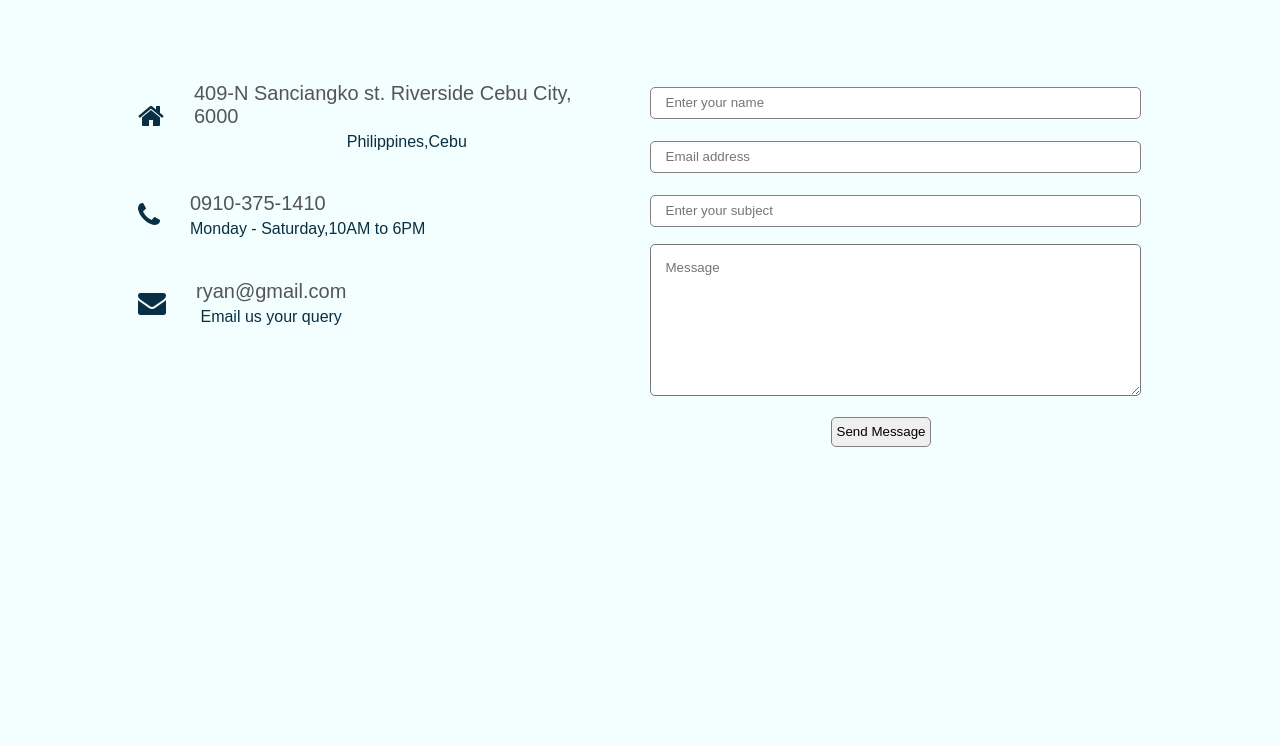
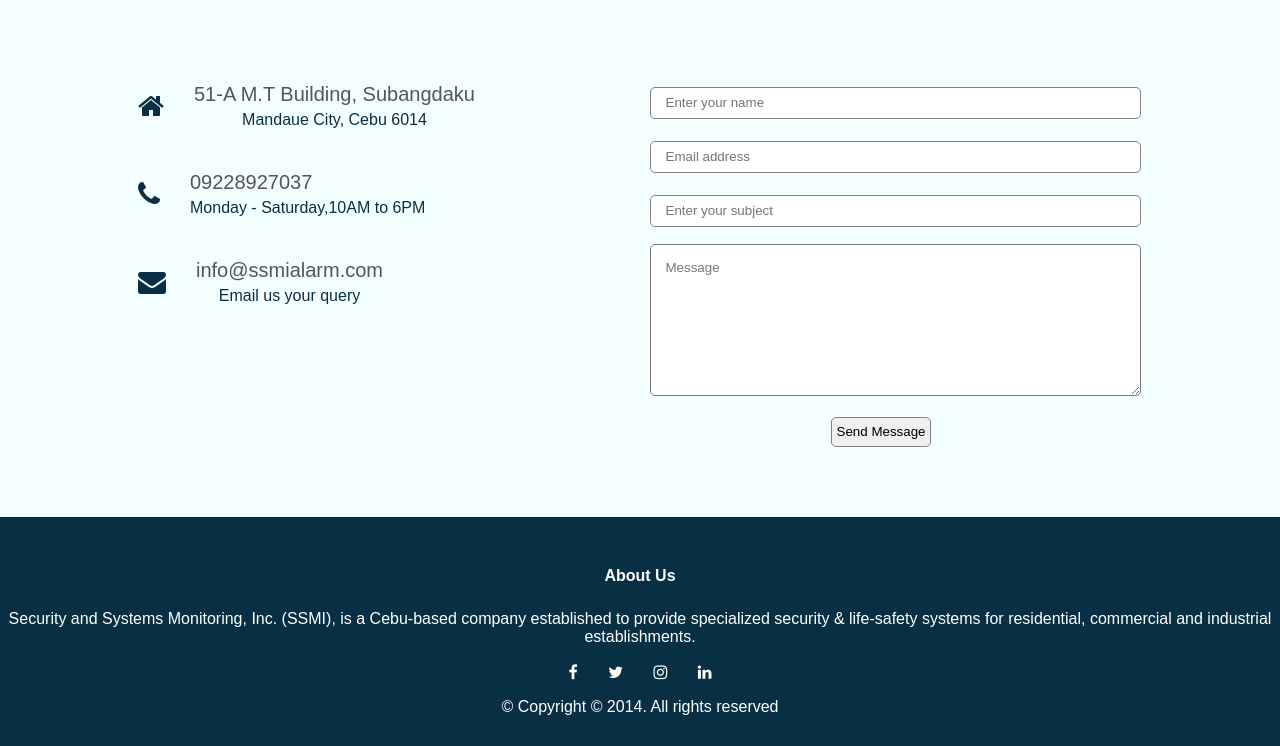
Before and after one commit to rmac3392/SSMI, a plain HTML site: page index.html in a window 1280 px wide. Shown: the part 6664-7410 px from the top of the page. Before the commit the page ends 7181 px from the top, so only its background shows below. Drawn offline with nearby package versions, Linux system fonts and the light colour scheme.

Commit message:
Footer update

```diff
--- a/index.html
+++ b/index.html
@@ -15,13 +15,13 @@
     </div>
     <div class="nav-links">
         <nav>
-            <a class="link" href="">HOME</a>
-            <a class="link" href="">ABOUT</a>
-            <a class="link" href="">SERVICES</a>
-            <a class="link" href="">PROJECTS</a>
-            <a class="link" href="">PRODUCTS</a>
-            <a class="link" href="">CAREERS</a>
-            <a class="link" href="">CONTACT US</a>
+            <a class="link" href="index.html">HOME</a>
+            <a class="link" href="#about">ABOUT</a>
+            <a class="link" href="#services">SERVICES</a>
+            <a class="link" href="#projects">PROJECTS</a>
+            <a class="link" href="#prod">PRODUCTS</a>
+            <a class="link" href="#car">CAREERS</a>
+            <a class="link" href="#con">CONTACT US</a>
             <a href="" class="login-button">LOGIN</a>
         </nav>
     </div>
@@ -117,9 +117,9 @@
     <br>
     <br>
     <br>
-    <section class="about-us-section">
-            <h1><u>About Us</u></h1> <br> <br>
-            <div class="intro">
+    <section class="about-us-section" >
+            <h1 id="about"><u>About Us</u></h1> <br> <br>
+            <div class="intro" >
                 <p>
                 <span class="question">Security and Systems Monitoring, Inc. (SSMI)</span>, is a Cebu-based company established to provide specialized security & life-safety systems for residential, commercial and industrial establishments. The Company has been protecting families and businesses since 1996 and is serving more than 5000 clients all over the Philippines to date. SSMi offers round the clock 24-Hour Alarm Monitoring Service to our clients with our state of the art U.L. electronic monitoring equipments and alarm dispatch automation software used by over 2000 monitoring stations in the world including the banking industry, business sector and military. It’s not just about technology that makes us so reliable; we have some of the best people in the industry. Our operators are SIA certified as they pass the Security Industry Association’s (SIA) testing process. The monitoring station was built to UL specification where redundancies are in place for every system.
                 </p>
@@ -174,8 +174,8 @@
             </div>
     </section>
         <!-------------------------------- Services Banner ------------------------------>
-    <section class="services-section">
-        <h1><u>Services</u></h1> <br> <br>
+    <section class="services-section" >
+        <h1 id="services"><u>Services</u></h1> <br> <br>
         <div class="part2">
             <p>
                 Having  an alarm system is a good option for added home & business security because it provides proven theft deterrence options as well as peace of mind.
@@ -231,15 +231,15 @@
         </div>
     </section>
     <!----------------- Projects------------------>
-    <section class="projects">
-        <br><br><h1> <u>PROJECTS</u></h1><br><br>
+    <section class="projects" >
+        <br><br><h1 id="projects"> <u>PROJECTS</u></h1><br><br>
         <p><span class="question">SSMi</span>  is proud to serve all our clients, we will also be proud to serve you….</p>
 
         <img src="images/Projects.png" alt="map">
     </section>
     <!------------------ Products ------------------>
-    <section class="products">
-        <br><br><h1><u>PRODUCTS</u></h1><br><br>
+    <section class="products" >
+        <br><br><h1 id="prod"><u>PRODUCTS</u></h1><br><br>
         <div class="prod-row">
             <div class="prod-col">
                 <img  class="this" src="images/security alarm.jpg" alt="security alarm">
@@ -271,8 +271,8 @@
        </div>
     </section>
     <!------------------- Careers ------------------->
-    <section class="careers">
-                <br><br><h1><u>CAREERS</u></h1><br>
+    <section class="careers" >
+                <br><br><h1 id="car"><u>CAREERS</u></h1><br>
                         <h3>We Are Hiring!</h3>
                     <p>(Luzon, Visayas, Mindanao)</p>
                     <br><br>
@@ -394,7 +394,7 @@
     </div>
     </section>
 <!------------------Contact Us - -------------------->
-    <br><br><h1 class="h1con"><u>Contact Us</u></h1>
+    <br><br><h1 class="h1con" id="con"><u>Contact Us</u></h1>
 <section class="location">
     <iframe src="https://www.google.com/maps/embed?pb=!1m18!1m12!1m3!1d3925.2694102048513!2d123.91902217397515!3d10.320311067443368!2m3!1f0!2f0!3f0!3m2!1i1024!2i768!4f13.1!3m3!1m2!1s0x33a9990f15e7e9f1%3A0xbe1e6d274b3fd23f!2sSecurity%20and%20Systems%20Monitoring%2C%20Inc.!5e0!3m2!1sen!2sph!4v1673150197100!5m2!1sen!2sph" width="600" height="450" style="border:0;" allowfullscreen="" loading="lazy" referrerpolicy="no-referrer-when-downgrade"></iframe>
 </section>
@@ -405,22 +405,22 @@
             <div>
                 <i class="fa fa-home"></i>
                     <span>
-                        <h5>409-N Sanciangko st. Riverside Cebu City, 6000</h5>
-                        <p>Philippines,Cebu</p>
+                        <h5>51-A M.T Building, Subangdaku</h5>
+                        <p>Mandaue City, Cebu 6014</p>
                     </span>
             </div>
 
         <div >
             <i class="fa fa-phone"></i>
             <span>
-                <h5>0910-375-1410</h5>
+                <h5>09228927037</h5>
                 <p>Monday - Saturday,10AM to 6PM</p>
             </span>
         </div>
         <div >
             <i class="fa fa-envelope"></i>
             <span>
-                <h5>ryan@gmail.com</h5>
+                <h5>info@ssmialarm.com</h5>
                 <p>Email us your query</p>
             </span>
         </div>
@@ -438,5 +438,19 @@
 </div>
 </section>
 </body>
-    <footer></footer>
+<!-- footer -->
+    <footer>
+        <section class="footer">
+    <h4>About Us</h4>
+    <p>Security and Systems Monitoring, Inc. (SSMI), is a Cebu-based company established to provide specialized security & life-safety systems for residential, commercial and industrial establishments. </p>
+    <div class="icons">
+        <i class="fa fa-facebook"></i>
+        <i class="fa fa-twitter"></i>
+        <i class="fa fa-instagram"></i>
+        <i class="fa fa-linkedin"></i>
+    </div>
+    <p>© Copyright © 2014. All rights reserved</p>
+    <div></div>
+</section>
+    </footer>
 </html>
--- a/styles.css
+++ b/styles.css
@@ -694,3 +694,29 @@ input,select{
     color: #ffffff;
      box-shadow: 0 0 20px 0 rgba(0,0,0,0.5);
 }
+/* footer */
+.footer{
+    width: 100%;
+    text-align: center;
+    padding: 30px 0;
+    background-color: #092f44;
+
+}
+
+.footer h4{
+    margin-bottom: 25px;
+    margin-top: 20px;
+    font-weight: 600;
+
+    color: #ffffff;
+}
+
+.icons .fa{
+    color: #ffffff;
+    margin: 0 13px;
+    cursor: pointer;
+    padding: 18px 0;
+}
+.footer p{
+    color: #ffffff;
+}
```
